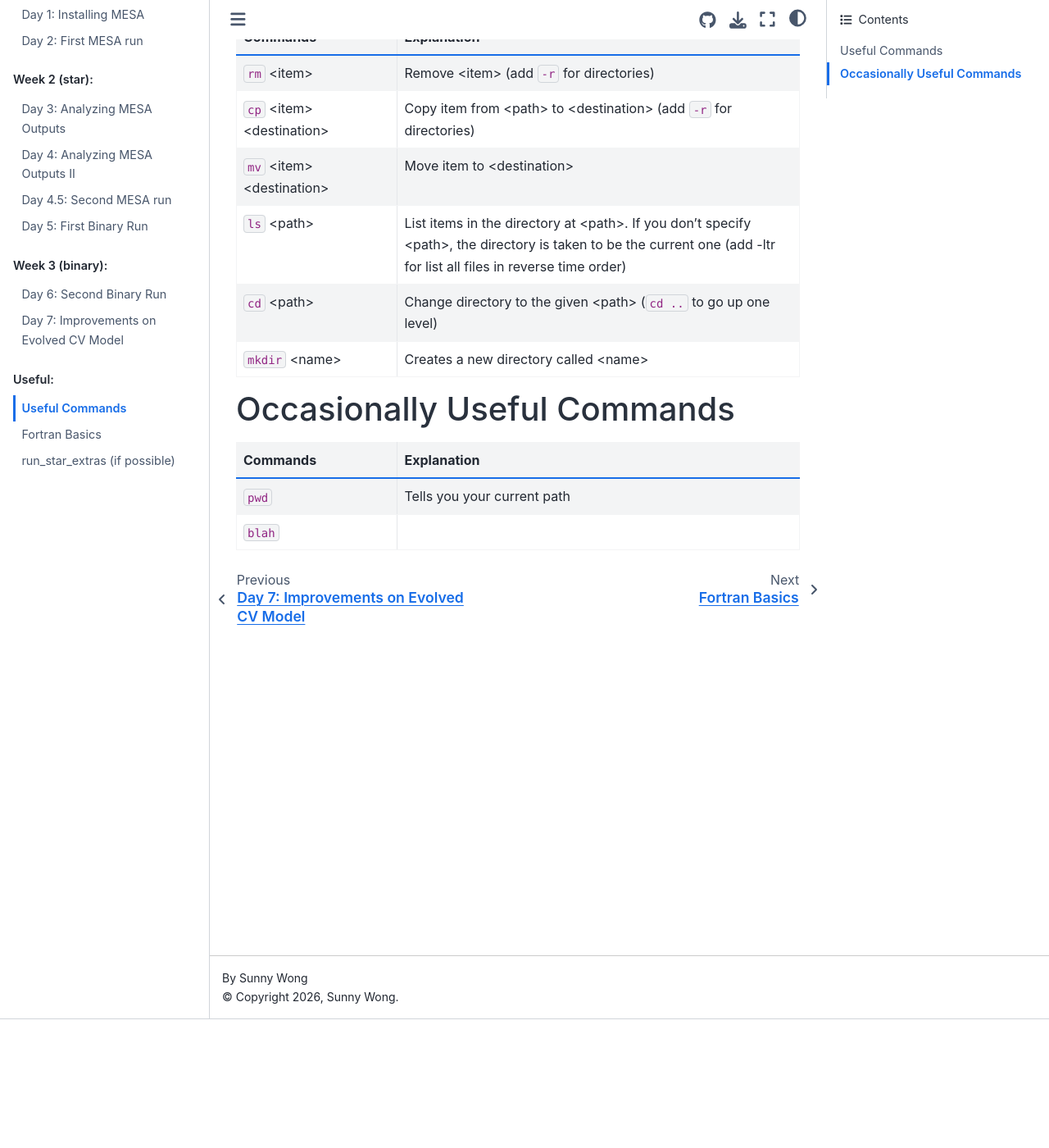
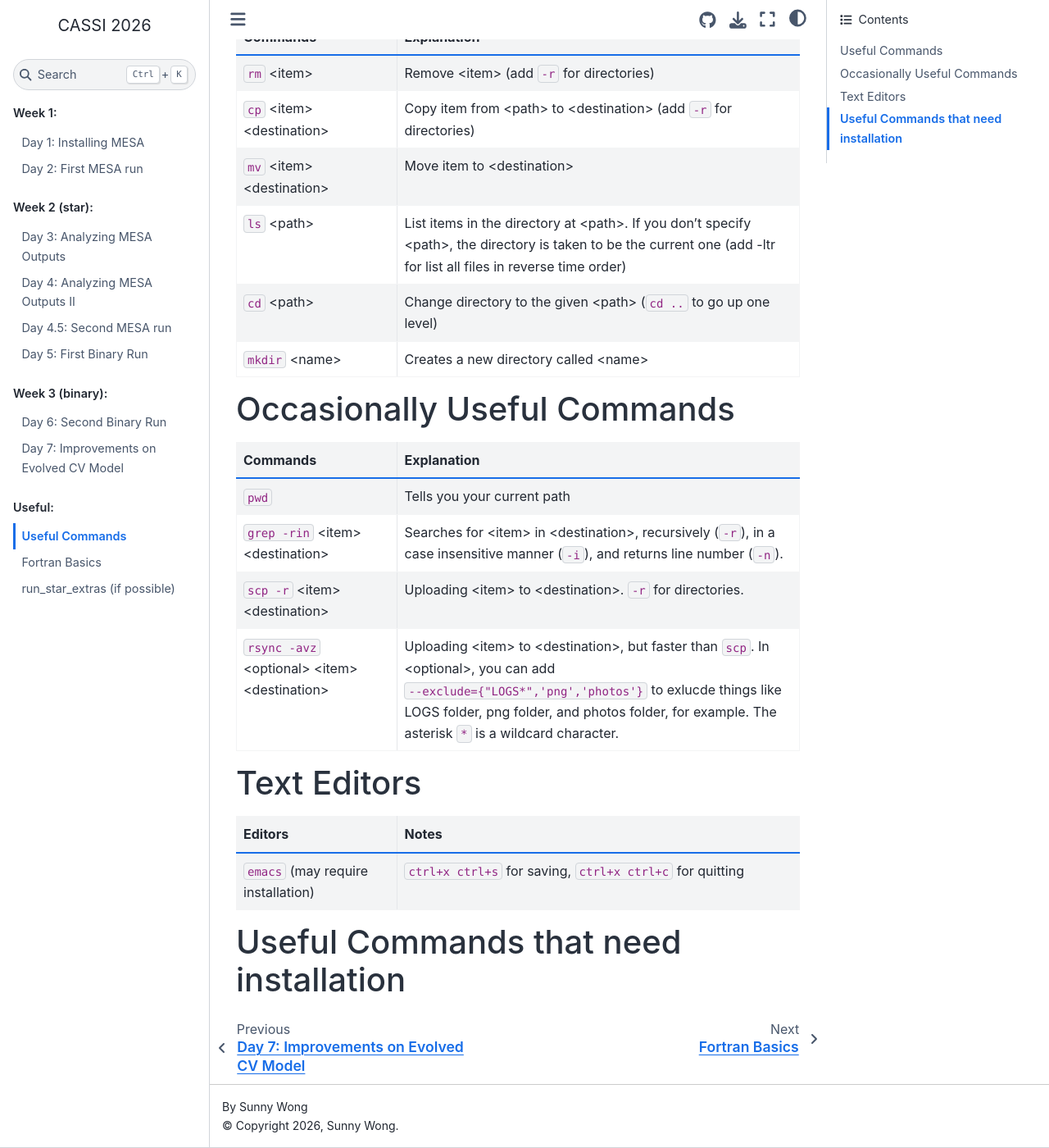
Before and after one commit to sunnywong314/CASSI2026-Sunny, a Sphinx documentation site: the page built from docs/source/commands.rst, in a window 1280 px wide and 1400 px high, scrolled down 157 px. Shown: the whole window at 82% size. Built offline with Sphinx 7.4.7 and the Sphinx Book theme 1.1.4, drawn with Linux system fonts in a browser that asks for light colours.

Commit message:
add rsync to commands

```diff
--- a/docs/source/commands.rst
+++ b/docs/source/commands.rst
@@ -37,5 +37,28 @@ Occasionally Useful Commands
      - Explanation
    * - ``pwd``
      - Tells you your current path
-   * - ``blah``
-     -
+   * - ``grep -rin`` <item> <destination>
+     - Searches for <item> in <destination>, recursively (``-r``), in a case insensitive manner (``-i``), and returns line number (``-n``).
+   * - ``scp -r`` <item> <destination>
+     - Uploading <item> to <destination>. ``-r`` for directories.
+   * - ``rsync -avz`` <optional> <item> <destination>
+     - Uploading <item> to <destination>, but faster than ``scp``. In <optional>, you can add ``--exclude={"LOGS*",'png','photos'}`` to exlucde things like LOGS folder, png folder, and photos folder, for example. The asterisk ``*`` is a wildcard character.
+
+
+****************************
+Text Editors
+****************************
+
+.. list-table::
+   :widths: 20 50
+   :header-rows: 1
+
+   * - Editors
+     - Notes
+   * - ``emacs`` (may require installation)
+     - ``ctrl+x ctrl+s`` for saving, ``ctrl+x ctrl+c`` for quitting
+
+
+**************************************
+Useful Commands that need installation
+**************************************
```
